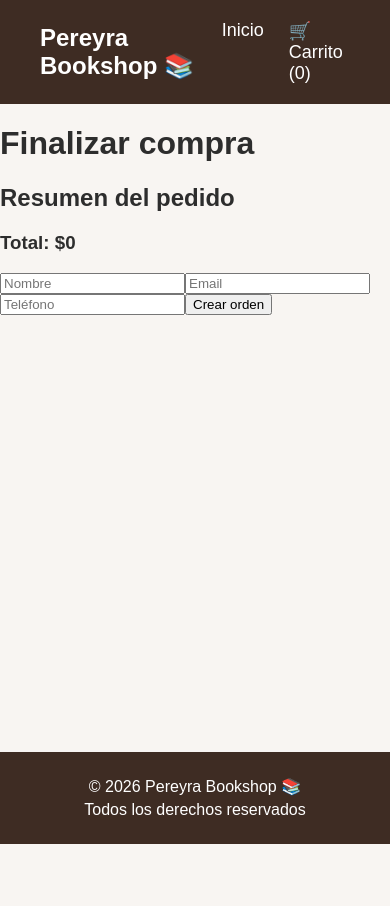
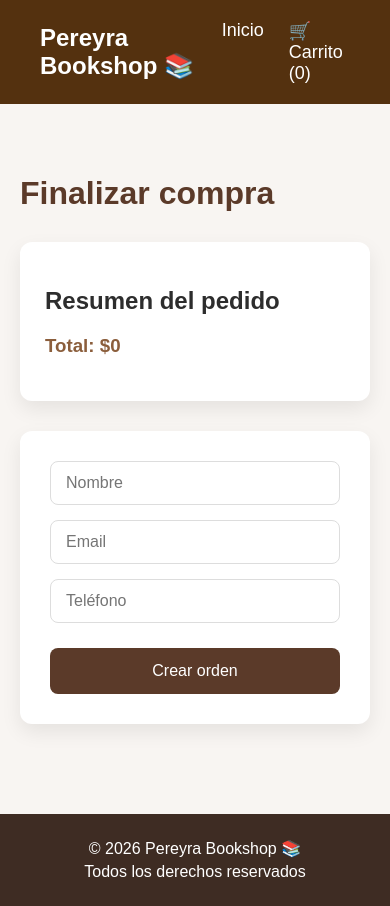
Before and after one commit to laulila/Pereyra-Bookshop, a React (Vite) app: page /checkout in a window 390 px wide. Before the commit the page ends 844 px from the top, so only its background shows below. Built offline with nearby package versions, Linux system fonts and the light colour scheme.

Commit message:
Improve checkout flow and responsive product detail

```diff
--- a/src/components/Navbar/Navbar.css
+++ b/src/components/Navbar/Navbar.css
@@ -2,10 +2,13 @@
   display: flex;
   justify-content: space-between;
   align-items: center;
+  position: sticky;
+  top: 0;
+  z-index: 1000;
 
   padding: 20px 40px;
 
-  background-color: #3e2c23;
+  background-color:  #54310f;
 }
 
 .navbar-logo {
--- a/src/pages/Cart/Cart.css
+++ b/src/pages/Cart/Cart.css
@@ -112,3 +112,17 @@
     text-align: left;
   }
 }
+.checkout-link {
+  display: inline-block;
+  padding: 10px 18px;
+  border-radius: 8px;
+  background: #5b3a29;
+  color: white;
+  text-decoration: none;
+  margin-right: 10px;
+  transition: 0.3s;
+}
+
+.checkout-link:hover {
+  background: #8b5e3c;
+}
--- a/src/pages/Cart/Cart.jsx
+++ b/src/pages/Cart/Cart.jsx
@@ -58,7 +58,7 @@ export const Cart = () => {
 
           <div className="total">
             <h2>Total: ${total}</h2>
-<Link to="/checkout">
+<Link to="/checkout" className="checkout-link">
   Finalizar compra
 </Link>
             <button onClick={clearCart}>
--- a/src/pages/Checkout/Checkout.css
+++ b/src/pages/Checkout/Checkout.css
@@ -0,0 +1,86 @@
+.checkout {
+  max-width: 900px;
+  margin: 60px auto;
+  padding: 30px;
+}
+
+.checkout h1 {
+  margin-bottom: 30px;
+  color: #5b3a29;
+}
+
+.checkout-summary {
+  background: #fff;
+  padding: 25px;
+  border-radius: 12px;
+  margin-bottom: 30px;
+  box-shadow: 0 8px 20px rgba(0, 0, 0, 0.08);
+}
+
+.checkout-summary h2 {
+  margin-bottom: 20px;
+}
+
+.checkout-summary p {
+  margin: 10px 0;
+}
+
+.checkout-summary h3 {
+  margin-top: 20px;
+  color: #8b5e3c;
+}
+
+
+.checkout form {
+  display: flex;
+  flex-direction: column;
+  gap: 15px;
+  background: #fff;
+  padding: 30px;
+  border-radius: 12px;
+  box-shadow: 0 8px 20px rgba(0, 0, 0, 0.08);
+}
+
+
+.checkout input {
+  padding: 12px 15px;
+  border: 1px solid #ddd;
+  border-radius: 8px;
+  font-size: 1rem;
+}
+
+
+.checkout button {
+  margin-top: 10px;
+  padding: 14px;
+  border: none;
+  border-radius: 8px;
+  background: #5b3a29;
+  color: white;
+  font-size: 1rem;
+  cursor: pointer;
+  transition: 0.3s;
+}
+
+
+.checkout button:hover {
+  background: #8b5e3c;
+}
+
+
+@media (max-width: 600px) {
+
+  .checkout {
+    padding: 20px;
+    margin: 30px auto;
+  }
+
+}
+.total {
+  margin-top: 30px;
+  text-align: right;
+  display: flex;
+  flex-direction: column;
+  align-items: flex-end;
+  gap: 15px;
+}
--- a/src/pages/OrderSuccess/OrderSuccess.jsx
+++ b/src/pages/OrderSuccess/OrderSuccess.jsx
@@ -1,5 +1,5 @@
 import { useLocation } from "react-router-dom";
-
+import { Link } from "react-router-dom";
 export const OrderSuccess = () => {
 
   const { state: order } = useLocation();
@@ -41,6 +41,10 @@ export const OrderSuccess = () => {
         Total: ${order.total}
       </h2>
 
+      <Link to="/" className="back-home">
+  Volver a la tienda
+</Link>
+
     </main>
   );
 };
--- a/src/pages/ProductDetail/ProductDetail.css
+++ b/src/pages/ProductDetail/ProductDetail.css
@@ -70,3 +70,43 @@
   color: #555;
   line-height: 1.8;
 }
+
+
+@media (max-width: 768px) {
+
+  .product-detail {
+    flex-direction: column;
+    gap: 30px;
+    margin: 40px auto;
+    padding: 20px;
+    align-items: center;
+  }
+
+  .product-image {
+    width: 240px;
+    height: 360px;
+  }
+
+  .product-info {
+    width: 100%;
+    text-align: center;
+  }
+
+  .product-info h1 {
+    font-size: 1.7rem;
+  }
+
+  .product-info h3 {
+    font-size: 1.1rem;
+  }
+
+  .price {
+    font-size: 1.6rem;
+    margin: 20px 0;
+  }
+
+  .description {
+    line-height: 1.6;
+  }
+
+}
--- a/src/pages/ProductDetail/ProductDetail.jsx
+++ b/src/pages/ProductDetail/ProductDetail.jsx
@@ -44,8 +44,10 @@ export const ProductDetail = () => {
 <p className="description">
   {book.description}
 </p>
-
-        <button onClick={handleAddToCart}>
+<button
+  onClick={handleAddToCart}
+  aria-label="Agregar libro al carrito"
+>
   {added ? "✓ Agregado" : "Agregar al carrito"}
 </button>
       </section>
```
Also changed, not shown: src/pages/OrderSuccess/OrderSuccess.css (added, +40 -0 lines).
